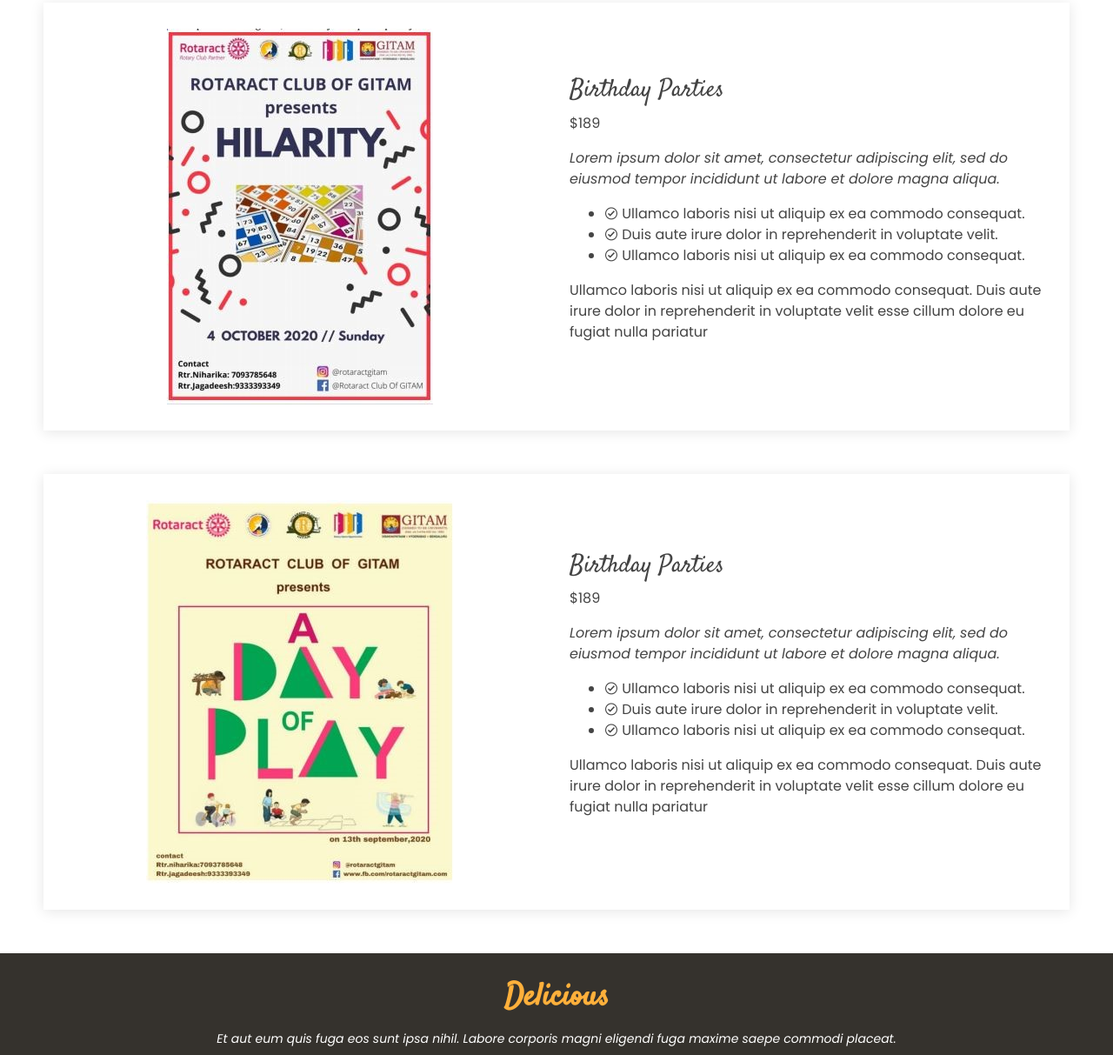
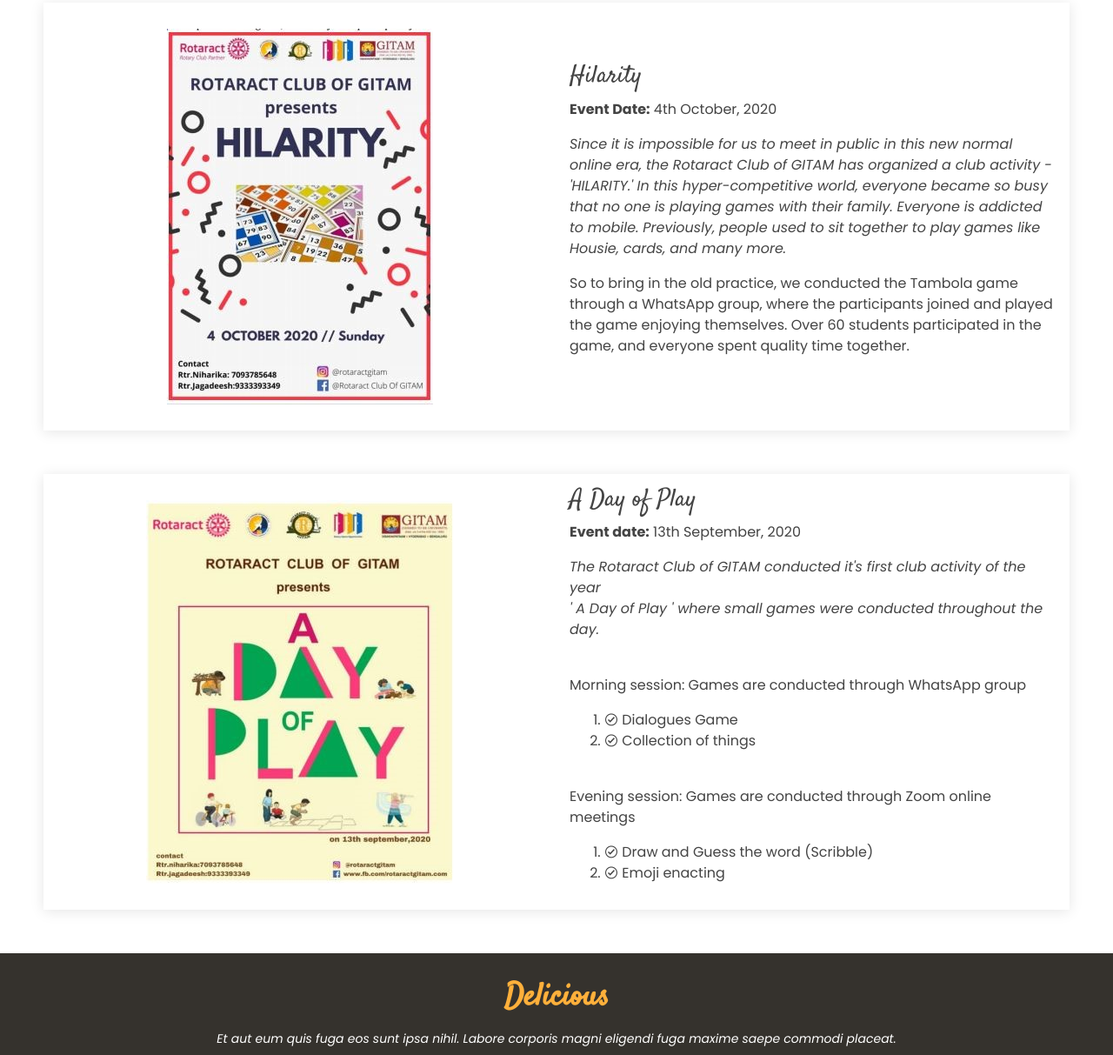
Before and after one commit to Genesis-2020/Rotaract, a plain HTML site: page clubservices.html in a window 1280 px wide. Shown: the part 846-2059 px from the top of the page at 87% size. Drawn offline with Linux system fonts and the light colour scheme.

Commit message:
changed content in club and community services

```diff
--- a/clubservices.html
+++ b/clubservices.html
@@ -128,22 +128,21 @@
         <img src="assets/img/Club services/hilarity.jpg" class="img-fluid" alt="">
       </div>
       <div class="col-lg-6 pt-4 pt-lg-0 content event-description">
-        <h3>Birthday Parties</h3>
+        <h3>Hilarity</h3>
         <div class="price">
-          <p><span>$189</span></p>
+          <p><span><strong>Event Date:</strong> 4th October, 2020</span></p>
         </div>
         <p class="font-italic">
-          Lorem ipsum dolor sit amet, consectetur adipiscing elit, sed do eiusmod tempor incididunt ut labore et dolore
-          magna aliqua.
+          Since it is impossible for us to meet in public in this new normal online era, the Rotaract Club of GITAM has organized a club activity - 'HILARITY.' In this hyper-competitive world, everyone became so busy that no one is playing games with their family. Everyone is addicted to mobile. Previously, people used to sit together to play games like Housie, cards, and many more.
         </p>
-        <ul>
+        <!-- <ul>
           <li><i class="icofont-check-circled"></i> Ullamco laboris nisi ut aliquip ex ea commodo consequat.</li>
           <li><i class="icofont-check-circled"></i> Duis aute irure dolor in reprehenderit in voluptate velit.</li>
           <li><i class="icofont-check-circled"></i> Ullamco laboris nisi ut aliquip ex ea commodo consequat.</li>
-        </ul>
+        </ul> -->
         <p>
-          Ullamco laboris nisi ut aliquip ex ea commodo consequat. Duis aute irure dolor in reprehenderit in voluptate
-          velit esse cillum dolore eu fugiat nulla pariatur
+          So to bring in the old practice, we conducted the Tambola game through a WhatsApp group, where the participants joined and played the game enjoying themselves.
+Over 60 students participated in the game, and everyone spent quality time together.
         </p>
       </div>
     </div>
@@ -153,23 +152,30 @@
         <img src="assets/img/Club services/A_day_of_play.jpg" class="img-fluid" alt="">
       </div>
       <div class="col-lg-6 pt-4 pt-lg-0 content event-description">
-        <h3>Birthday Parties</h3>
+        <h3>A Day of Play</h3>
         <div class="price">
-          <p><span>$189</span></p>
+          <p><span><strong>Event date:</strong> 13th September, 2020</span></p>
         </div>
         <p class="font-italic">
-          Lorem ipsum dolor sit amet, consectetur adipiscing elit, sed do eiusmod tempor incididunt ut labore et dolore
-          magna aliqua.
-        </p>
-        <ul>
-          <li><i class="icofont-check-circled"></i> Ullamco laboris nisi ut aliquip ex ea commodo consequat.</li>
-          <li><i class="icofont-check-circled"></i> Duis aute irure dolor in reprehenderit in voluptate velit.</li>
-          <li><i class="icofont-check-circled"></i> Ullamco laboris nisi ut aliquip ex ea commodo consequat.</li>
-        </ul>
-        <p>
+          The Rotaract Club of GITAM conducted it's first club activity of the year<br> ' A Day of Play ' where small games were conducted throughout the day.
+        </p><br>
+        <p>Morning session: Games are conducted through WhatsApp group</p>
+        <ol>
+          <li><i class="icofont-check-circled"></i> Dialogues Game</li>
+          <li><i class="icofont-check-circled"></i> Collection of things</li>
+          <!-- <li><i class="icofont-check-circled"></i> Ullamco laboris nisi ut aliquip ex ea commodo consequat.</li> -->
+        </ol>
+        <br>
+        <p>Evening session: Games are conducted through Zoom online meetings</p>
+        <ol>
+          <li><i class="icofont-check-circled"></i> Draw and Guess the word (Scribble)</li>
+          <li><i class="icofont-check-circled"></i> Emoji enacting </li>
+          <!-- <li><i class="icofont-check-circled"></i> Ullamco laboris nisi ut aliquip ex ea commodo consequat.</li> -->
+        </ol>
+        <!-- <p>
           Ullamco laboris nisi ut aliquip ex ea commodo consequat. Duis aute irure dolor in reprehenderit in voluptate
           velit esse cillum dolore eu fugiat nulla pariatur
-        </p>
+        </p> -->
       </div>
     </div>
   </main>
```
Also changed, not shown: community.html (+0 -2 lines).
